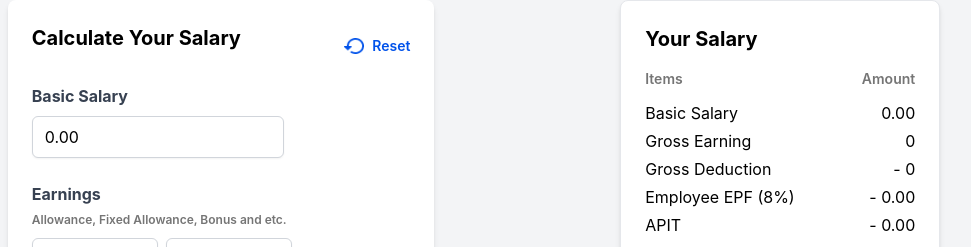
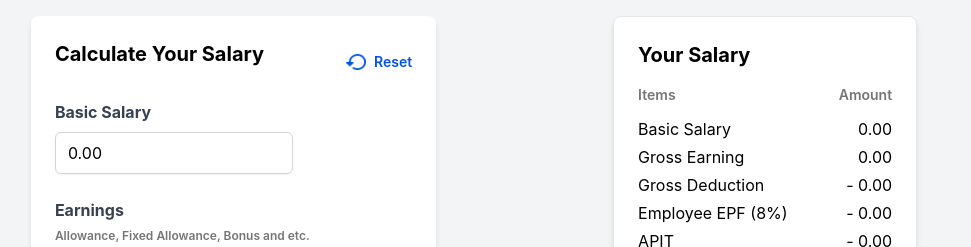
Before and after one commit to randil-h/salary-calculator-2024-Q1-randil-h, a React (Create React App) app in the folder frontend/: page / in a window 1280 px wide. Shown: the top 247 px of the page, without its empty margins (166-1137 px from the left). Built offline with nearby package versions, Linux system fonts and the light colour scheme.

Commit message:
calculations occur in real time and update in CalculationBar.js

```diff
--- a/frontend/src/components/CalculationBar.js
+++ b/frontend/src/components/CalculationBar.js
@@ -1,6 +1,41 @@
-import React from 'react';
+// CalculationBar.js
+import React, { useMemo } from 'react';
 
-const CalculationBar = ({ basicSalary, grossEarnings, grossDeductions, employeeEPF, APIT, netSalary, employerEPF, employerETF, CTC }) => {
+const CalculationBar = ({ basicSalary, earnings, deductions, formatNumber }) => {
+  // Calculate gross earnings, gross deductions, employee EPF, APIT, and net salary
+  const grossEarnings = useMemo(() => {
+    return earnings.reduce((sum, earning) => sum + parseFloat(earning.amount.replace(/,/g, '')), parseFloat(basicSalary.replace(/,/g, '')));
+  }, [earnings, basicSalary]);
+
+  const grossDeductions = useMemo(() => {
+    return deductions.reduce((sum, deduction) => sum + parseFloat(deduction.amount.replace(/,/g, '')), 0);
+  }, [deductions]);
+
+  const employeeEPF = useMemo(() => {
+    return (grossEarnings * 0.08).toFixed(2);
+  }, [grossEarnings]);
+
+  const APIT = useMemo(() => {
+    // Replace this with your actual APIT calculation if applicable
+    return (grossEarnings * 0.05).toFixed(2); // Example calculation
+  }, [grossEarnings]);
+
+  const netSalary = useMemo(() => {
+    return (grossEarnings - grossDeductions - employeeEPF - APIT).toFixed(2);
+  }, [grossEarnings, grossDeductions, employeeEPF, APIT]);
+
+  const employerEPF = useMemo(() => {
+    return (grossEarnings * 0.12).toFixed(2);
+  }, [grossEarnings]);
+
+  const employerETF = useMemo(() => {
+    return (grossEarnings * 0.03).toFixed(2);
+  }, [grossEarnings]);
+
+  const CTC = useMemo(() => {
+    return (grossEarnings + parseFloat(employerEPF) + parseFloat(employerETF)).toFixed(2);
+  }, [grossEarnings, employerEPF, employerETF]);
+
   return (
       <div className="w-1/4 mx-auto bg-white shadow-md rounded-lg p-6 border border-gray">
         <h2 className="text-xl font-bold mb-4">Your Salary</h2>
@@ -12,45 +47,45 @@ const CalculationBar = ({ basicSalary, grossEarnings, grossDeductions, employeeE
           <div className="mt-3">
             <div className="flex justify-between">
               <span>Basic Salary</span>
-              <span>{basicSalary}</span>
+              <span>{formatNumber(basicSalary)}</span>
             </div>
             <div className="flex justify-between mt-1">
               <span>Gross Earning</span>
-              <span>{grossEarnings}</span>
+              <span>{formatNumber(grossEarnings.toFixed(2))}</span>
             </div>
             <div className="flex justify-between mt-1">
               <span>Gross Deduction</span>
-              <span>- {grossDeductions}</span>
+              <span>- {formatNumber(grossDeductions.toFixed(2))}</span>
             </div>
             <div className="flex justify-between mt-1">
               <span>Employee EPF (8%)</span>
-              <span>- {employeeEPF}</span>
+              <span>- {formatNumber(employeeEPF)}</span>
             </div>
             <div className="flex justify-between mt-1">
               <span>APIT</span>
-              <span>- {APIT}</span>
+              <span>- {formatNumber(APIT)}</span>
             </div>
           </div>
         </div>
         <div className="border border-gray p-4 mb-4 rounded-lg">
           <div className="flex justify-between font-semibold">
             <span>Net Salary (Take Home)</span>
-            <span>{netSalary}</span>
+            <span>{formatNumber(netSalary)}</span>
           </div>
         </div>
         <div className="pt-4">
           <h3 className="text-sm text-customGray font-semibold mb-2">Contribution from the Employer</h3>
           <div className="flex justify-between">
             <span>Employee EPF (12%)</span>
-            <span>{employerEPF}</span>
+            <span>{formatNumber(employerEPF)}</span>
           </div>
           <div className="flex justify-between mt-1">
             <span>Employee ETF (3%)</span>
-            <span>{employerETF}</span>
+            <span>{formatNumber(employerETF)}</span>
           </div>
           <div className="flex justify-between font-normal mt-6">
             <span>CTC (Cost to Company)</span>
-            <span>{CTC}</span>
+            <span>{formatNumber(CTC)}</span>
           </div>
         </div>
       </div>
--- a/frontend/src/components/DataInput.js
+++ b/frontend/src/components/DataInput.js
@@ -1,87 +1,60 @@
-import React, { useState, useEffect } from 'react';
+import React from 'react';
 import reseticon from '../assets/icons/reseticon.png';
 import plussign from '../assets/icons/plussign.png';
 import crosssign from '../assets/icons/crosssign.png';
 
-const DataInput = () => {
-    const formatNumber = (value) => {
-        if (value === '') return '0.00';
-        const number = parseFloat(value.replace(/,/g, ''));
-        return number.toLocaleString('en-US', { minimumFractionDigits: 2, maximumFractionDigits: 2 });
-    };
-
-    const [basicSalary, setBasicSalary] = useState(() => {
-        const savedValue = localStorage.getItem('basicSalary');
-        return savedValue !== null ? savedValue : '0.00';
-    });
-    const [earnings, setEarnings] = useState(() => {
-        const savedValue = localStorage.getItem('earnings');
-        return savedValue !== null ? JSON.parse(savedValue) : [{ title: '', amount: '0.00', epfEtf: false }];
-    });
-    const [deductions, setDeductions] = useState(() => {
-        const savedValue = localStorage.getItem('deductions');
-        return savedValue !== null ? JSON.parse(savedValue) : [{ title: '', amount: '0.00', epfEtf: false }];
-    });
-
-    useEffect(() => {
-        localStorage.setItem('basicSalary', basicSalary);
-        localStorage.setItem('earnings', JSON.stringify(earnings));
-        localStorage.setItem('deductions', JSON.stringify(deductions));
-    }, [basicSalary, earnings, deductions]);
-
+const DataInput = ({
+                       basicSalary,
+                       setBasicSalary,
+                       earnings,
+                       setEarnings,
+                       deductions,
+                       setDeductions,
+                       formatNumber
+                   }) => {
     const handleEarningsChange = (index, field, value) => {
         const newEarnings = [...earnings];
         newEarnings[index][field] = field === 'amount' ? formatNumber(value) : value;
         setEarnings(newEarnings);
-        localStorage.setItem('earnings', JSON.stringify(newEarnings));
     };
 
     const handleDeductionsChange = (index, field, value) => {
         const newDeductions = [...deductions];
         newDeductions[index][field] = field === 'amount' ? formatNumber(value) : value;
         setDeductions(newDeductions);
-        localStorage.setItem('deductions', JSON.stringify(newDeductions));
     };
 
     const handleBasicSalaryChange = (value) => {
         const formattedValue = formatNumber(value);
         setBasicSalary(formattedValue);
-        localStorage.setItem('basicSalary', formattedValue);
     };
 
     const handleAddEarnings = () => {
         const newEarnings = [...earnings, { title: '', amount: '0.00', epfEtf: false }];
         setEarnings(newEarnings);
-        localStorage.setItem('earnings', JSON.stringify(newEarnings));
     };
 
     const handleAddDeductions = () => {
         const newDeductions = [...deductions, { title: '', amount: '0.00', epfEtf: false }];
         setDeductions(newDeductions);
-        localStorage.setItem('deductions', JSON.stringify(newDeductions));
     };
 
     const handleRemoveEarnings = (index) => {
         const newEarnings = [...earnings];
         newEarnings.splice(index, 1);
         setEarnings(newEarnings);
-        localStorage.setItem('earnings', JSON.stringify(newEarnings));
     };
 
     const handleRemoveDeductions = (index) => {
         const newDeductions = [...deductions];
         newDeductions.splice(index, 1);
         setDeductions(newDeductions);
-        localStorage.setItem('deductions', JSON.stringify(newDeductions));
     };
 
     const handleReset = () => {
         setBasicSalary('0.00');
         setEarnings([{ title: '', amount: '0.00', epfEtf: false }]);
         setDeductions([{ title: '', amount: '0.00', epfEtf: false }]);
-        localStorage.setItem('basicSalary', '0.00');
-        localStorage.setItem('earnings', JSON.stringify([{ title: '', amount: '0.00', epfEtf: false }]));
-        localStorage.setItem('deductions', JSON.stringify([{ title: '', amount: '0.00', epfEtf: false }]));
     };
 
     return (
--- a/frontend/src/components/SalaryCalculator.js
+++ b/frontend/src/components/SalaryCalculator.js
@@ -1,48 +1,21 @@
-import React, { useState, useEffect } from 'react';
+// SalaryCalculator.js
+import React, { useState } from 'react';
 import DataInput from './DataInput';
 import CalculationBar from './CalculationBar';
 
 const SalaryCalculator = () => {
+    const [basicSalary, setBasicSalary] = useState('0.00');
+    const [earnings, setEarnings] = useState([{ title: '', amount: '0.00', epfEtf: false }]);
+    const [deductions, setDeductions] = useState([{ title: '', amount: '0.00', epfEtf: false }]);
+
     const formatNumber = (value) => {
-        if (value === '') return '0.00';
-        const number = parseFloat(value.replace(/,/g, ''));
-        return number.toLocaleString('en-US', { minimumFractionDigits: 2, maximumFractionDigits: 2 });
+        return parseFloat(value.replace(/,/g, '')).toLocaleString('en-US', { minimumFractionDigits: 2, maximumFractionDigits: 2 });
     };
 
-    const [basicSalary, setBasicSalary] = useState(() => {
-        const savedValue = localStorage.getItem('basicSalary');
-        return savedValue !== null ? savedValue : '0.00';
-    });
-    const [earnings, setEarnings] = useState(() => {
-        const savedValue = localStorage.getItem('earnings');
-        return savedValue !== null ? JSON.parse(savedValue) : [{ title: '', amount: '0.00', epfEtf: false }];
-    });
-    const [deductions, setDeductions] = useState(() => {
-        const savedValue = localStorage.getItem('deductions');
-        return savedValue !== null ? JSON.parse(savedValue) : [{ title: '', amount: '0.00', epfEtf: false }];
-    });
-
-    useEffect(() => {
-        localStorage.setItem('basicSalary', basicSalary);
-        localStorage.setItem('earnings', JSON.stringify(earnings));
-        localStorage.setItem('deductions', JSON.stringify(deductions));
-    }, [basicSalary, earnings, deductions]);
-
-    const calculateTotal = (items) => {
-        return items.reduce((total, item) => total + parseFloat(item.amount.replace(/,/g, '')), 0).toFixed(2);
-    };
-
-    const grossEarnings = parseFloat(basicSalary.replace(/,/g, '')) + parseFloat(calculateTotal(earnings));
-    const grossDeductions = parseFloat(calculateTotal(deductions));
-    const employeeEPF = (grossEarnings * 0.08).toFixed(2);
-    const APIT = (grossEarnings * 0.03).toFixed(2);  // Example calculation
-    const netSalary = (grossEarnings - grossDeductions - employeeEPF - APIT).toFixed(2);
-    const employerEPF = (grossEarnings * 0.12).toFixed(2);
-    const employerETF = (grossEarnings * 0.03).toFixed(2);
-    const CTC = (grossEarnings + parseFloat(employerEPF) + parseFloat(employerETF)).toFixed(2);
-
     return (
-        <div className="w-full flex">
+        <div className="w-full bg-lightGray py-4 ">
+            <div className="mx-auto sm:px-6 lg:px-8">
+                <div className="flex flex-col md:flex-row">
                     <DataInput
                         basicSalary={basicSalary}
                         setBasicSalary={setBasicSalary}
@@ -54,15 +27,12 @@ const SalaryCalculator = () => {
                     />
                     <CalculationBar
                         basicSalary={basicSalary}
-                grossEarnings={grossEarnings}
-                grossDeductions={grossDeductions}
-                employeeEPF={employeeEPF}
-                APIT={APIT}
-                netSalary={netSalary}
-                employerEPF={employerEPF}
-                employerETF={employerETF}
-                CTC={CTC}
+                        earnings={earnings}
+                        deductions={deductions}
+                        formatNumber={formatNumber}
                     />
+                </div>
+            </div>
         </div>
     );
 };
```
Lines whose indentation alone changed are shown as unchanged.
